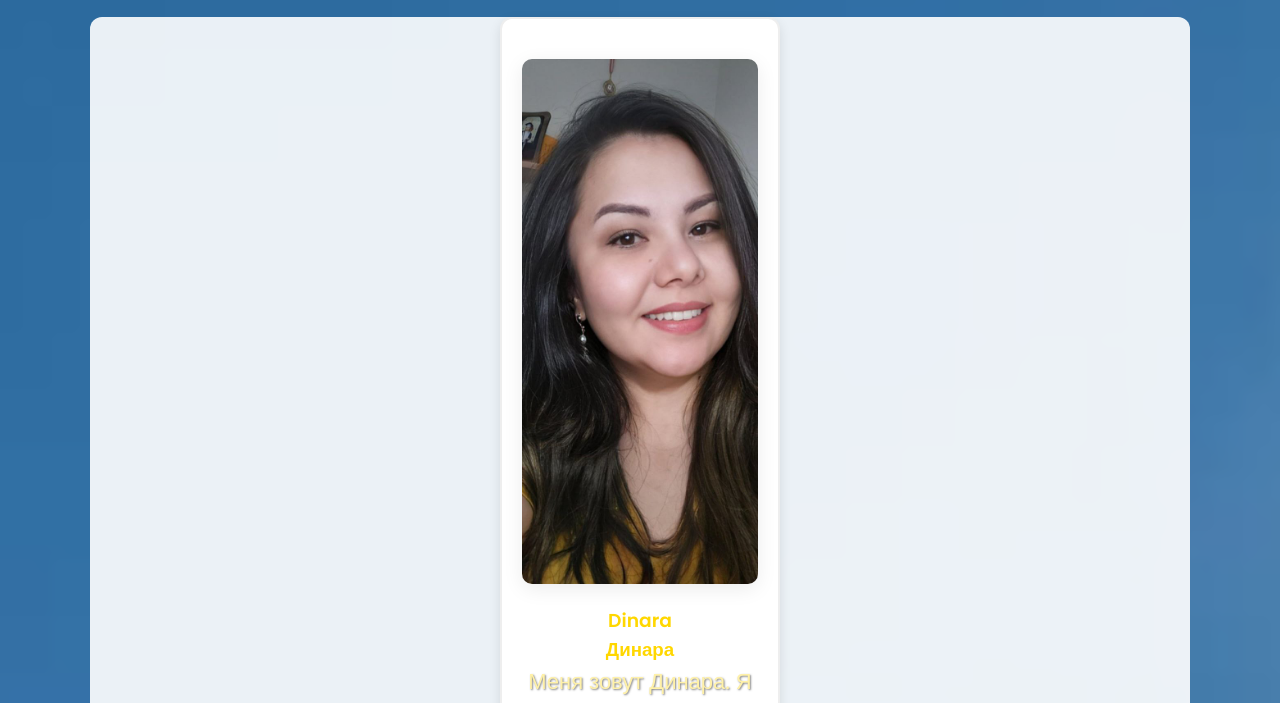
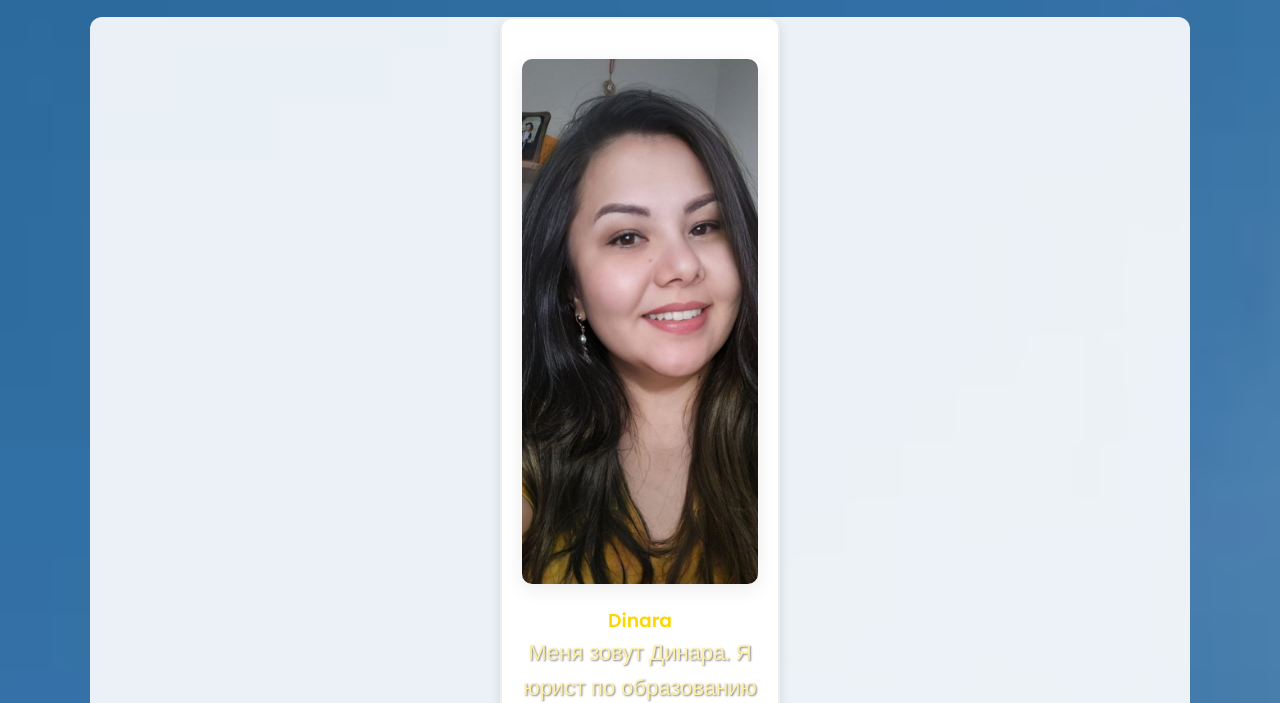
Before and after one commit to makeza86/lemonmall-dinara, a plain HTML site: page index.html in a window 1280 px wide. Shown: the part 263-966 px from the top of the page. Drawn offline with Linux system fonts and the light colour scheme.

Commit message:
Update index.html

```diff
--- a/index.html
+++ b/index.html
@@ -207,7 +207,6 @@
   <div class="card">
     <img src="images/dinara.jpg" alt="Dinara">
     <h3>Dinara</h3>
-    <h3>Динара</h3>
       <p>Меня зовут Динара. Я юрист по образованию и большую часть жизни посвятила работе с людьми — помогала им решать сложные вопросы и достигать справедливости.</p>
       <p>Сейчас я живу в Турции и развиваюсь в международном направлении. В проекте <strong>Lemon Mall</strong> я формирую команду активных и целеустремлённых людей.</p>
       <p>Если ты готов изменить свою жизнь — присоединяйся ко мне. Вместе мы построим твой новый этап жизни!</p>
```
